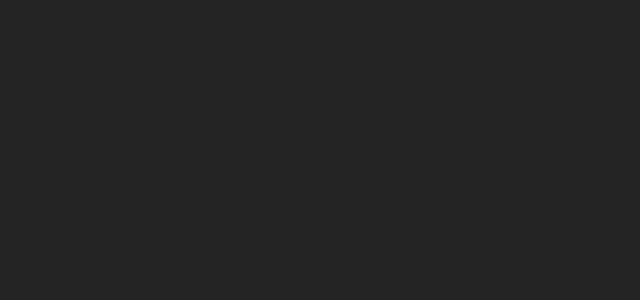
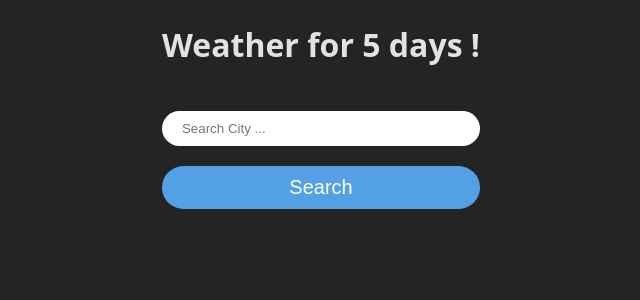
Before and after one commit to HristijanRalis/WeatherApp, a React (Vite) app in the folder WeatherApp/: page / in a window 1280 px wide. Shown: the top 300 px of the page, without its empty margins (319-959 px from the left). Built offline with nearby package versions, Linux system fonts and the light colour scheme.

Commit message:
Done with displaying 5 day forecast and styling

```diff
--- a/WeatherApp/src/App.css
+++ b/WeatherApp/src/App.css
@@ -1,3 +1,76 @@
 #root {
+  width: 100%;
+  display: flex;
+  justify-content: center;
   margin: 0;
 }
+
+/* InputContainer*/
+
+.InputContainer {
+  display: flex;
+  flex-direction: column;
+  align-items: center;
+  width: 100%;
+}
+
+.InputContainer input {
+  width: 100%;
+  padding: 10px 20px;
+  border-radius: 25px;
+  border: none;
+  margin-block: 20px;
+}
+
+.searchBtn {
+  width: 100%;
+  padding: 10px 20px;
+  border: none;
+  border-radius: 25px;
+  color: rgb(255, 255, 255);
+  font-size: 20px;
+  cursor: pointer;
+  transition: 0.5s ease;
+  background-color: rgb(83, 160, 231);
+}
+
+.searchBtn:hover {
+  transform: scale(1.1);
+}
+
+/*ForecastList*/
+
+.ForecastList {
+  list-style-type: none;
+  display: grid;
+  grid-template-columns: 1fr;
+  gap: 10px;
+  padding: 0;
+  margin: 0;
+}
+
+/*ForecastCard*/
+
+.ForecastList li {
+  border-radius: 10px;
+  padding: 10px;
+  background-color: rgb(83, 160, 231);
+  color: white;
+}
+
+@media (min-width: 1024px) {
+  .ForecastList {
+    grid-template-columns: repeat(5, 1fr);
+  }
+}
+@media screen and (max-width: 600px) {
+  .ForecastList {
+    grid-template-columns: repeat(2, 1fr);
+  }
+}
+
+@media screen and (max-width: 426px) {
+  .ForecastList {
+    grid-template-columns: repeat(1, 1fr);
+  }
+}
--- a/WeatherApp/src/App.tsx
+++ b/WeatherApp/src/App.tsx
@@ -1,7 +1,47 @@
+import { useState } from "react";
 import "./App.css";
+import { Searchbar } from "./components/SearchBar/Searchbar";
+import type { WeatherResponse } from "./types/weather";
+import { fetchWeatherByCity } from "./services/weatherApi";
+import { ForecastList } from "./components/ForecastList/ForecastList";
 
 function App() {
-  return <div className="App"></div>;
+  const [weather, setWeather] = useState<WeatherResponse | null>(null);
+  const [error, setError] = useState<string | null>(null);
+  const handleSearch = async (city: string) => {
+    try {
+      setError(null);
+      const data = await fetchWeatherByCity(city);
+      setWeather(data);
+
+      console.log("Weather fetched for city", city);
+      console.log(data);
+    } catch (err) {
+      console.log("Error fetching weather:", err);
+      setError("City not found or API key issue!");
+      setWeather(null);
+    }
+  };
+  return (
+    <div className="App">
+      <h1>Weather for 5 days !</h1>
+      {/* Search Bar */}
+      <Searchbar onSearch={handleSearch} />
+
+      {error && <p style={{ color: "red" }}>{error}</p>}
+
+      {weather && (
+        <div>
+          <h2>
+            {weather.city.name}, {weather.city.country}
+          </h2>
+          <ul>
+            <ForecastList list={weather.list} />
+          </ul>
+        </div>
+      )}
+    </div>
+  );
 }
 
 export default App;
--- a/WeatherApp/src/components/ForecastCard/ForecastCard.tsx
+++ b/WeatherApp/src/components/ForecastCard/ForecastCard.tsx
@@ -1,3 +1,17 @@
-export const ForecastCard = () => {
-  return <div>ForecastCard</div>;
+import type { WeatherItem } from "../../types/weather";
+
+type ForecastCardProps = {
+  date: string;
+  minTemp: number;
+  maxTemp: number;
 };
+
+export const ForecastCard = ({ date, minTemp, maxTemp }: ForecastCardProps) => {
+  return (
+    <div className="ForecastCard">
+      <p>{date}</p>
+      <p>Min: {minTemp}</p>
+      <p>Max: {maxTemp}</p>
+    </div>
+  );
+};
--- a/WeatherApp/src/components/ForecastList/ForecastList.tsx
+++ b/WeatherApp/src/components/ForecastList/ForecastList.tsx
@@ -1,3 +1,52 @@
-export const ForecastList = () => {
-  return <div>ForecastList</div>;
+import type { WeatherItem } from "../../types/weather";
+import { ForecastCard } from "../ForecastCard/ForecastCard";
+
+type ForecastListProps = {
+  list: WeatherItem[];
 };
+
+type DailyForecast = {
+  date: string;
+  minTemp: number;
+  maxTemp: number;
+};
+
+const groupedByDay = (list: WeatherItem[]): DailyForecast[] => {
+  const map = new Map<string, WeatherItem[]>();
+  list.forEach((item) => {
+    const date = item.dt_txt.split(" ")[0];
+
+    if (!map.has(date)) {
+      map.set(date, []);
+    }
+
+    map.get(date)!.push(item);
+  });
+
+  return Array.from(map.entries()).map(([date, items]) => {
+    const temps = items.map((i) => i.main.temp);
+
+    return {
+      date,
+      minTemp: Math.min(...temps),
+      maxTemp: Math.max(...temps),
+    };
+  });
+};
+export const ForecastList = ({ list }: ForecastListProps) => {
+  const dailyForecast = groupedByDay(list);
+  return (
+    <ul className="ForecastList">
+      {dailyForecast.map((day) => (
+        <li key={day.date}>
+          <ForecastCard
+            key={day.date}
+            date={day.date}
+            minTemp={day.minTemp}
+            maxTemp={day.maxTemp}
+          />
+        </li>
+      ))}
+    </ul>
+  );
+};
--- a/WeatherApp/src/components/SearchBar/Searchbar.tsx
+++ b/WeatherApp/src/components/SearchBar/Searchbar.tsx
@@ -1,3 +1,23 @@
-export const Searchbar = () => {
-  return <div>Searchbar</div>;
+import { useState } from "react";
+
+type searchBarProps = {
+  onSearch: (city: string) => void;
 };
+
+export const Searchbar = ({ onSearch }: searchBarProps) => {
+  const [cityName, setCityName] = useState("");
+  return (
+    <div className="InputContainer">
+      <input
+        type="text"
+        placeholder="Search City ..."
+        value={cityName}
+        onChange={(e) => setCityName(e.target.value)}
+      />
+
+      <button onClick={() => onSearch(cityName)} className="searchBtn">
+        Search
+      </button>
+    </div>
+  );
+};
--- a/WeatherApp/src/services/weatherApi.ts
+++ b/WeatherApp/src/services/weatherApi.ts
@@ -0,0 +1,26 @@
+import type { WeatherResponse } from "../types/weather";
+
+const API_KEY = import.meta.env.VITE_WEATHER_API_KEY;
+const BASE_URL = "https://api.openweathermap.org/data/2.5/forecast";
+
+export const fetchWeatherByCity = async (
+  city: string
+): Promise<WeatherResponse> => {
+
+    if(!API_KEY){
+        throw new Error("API key is missing!");
+    }
+
+    const url = `${BASE_URL}?q=${city}&units=metric&appid=${API_KEY}`;
+    console.log("Fetching URL:", url);
+
+    const response = await fetch(url)
+
+  if (!response.ok) {
+    throw new Error("City not found");
+  }
+
+  const data: WeatherResponse = await response.json();
+  console.log("API Response:", data);
+  return data;
+};
```
Also changed, not shown: WeatherApp/src/types/weather.ts (+2 -6 lines), 1 other file (tests, documents, lock files or other folders).
